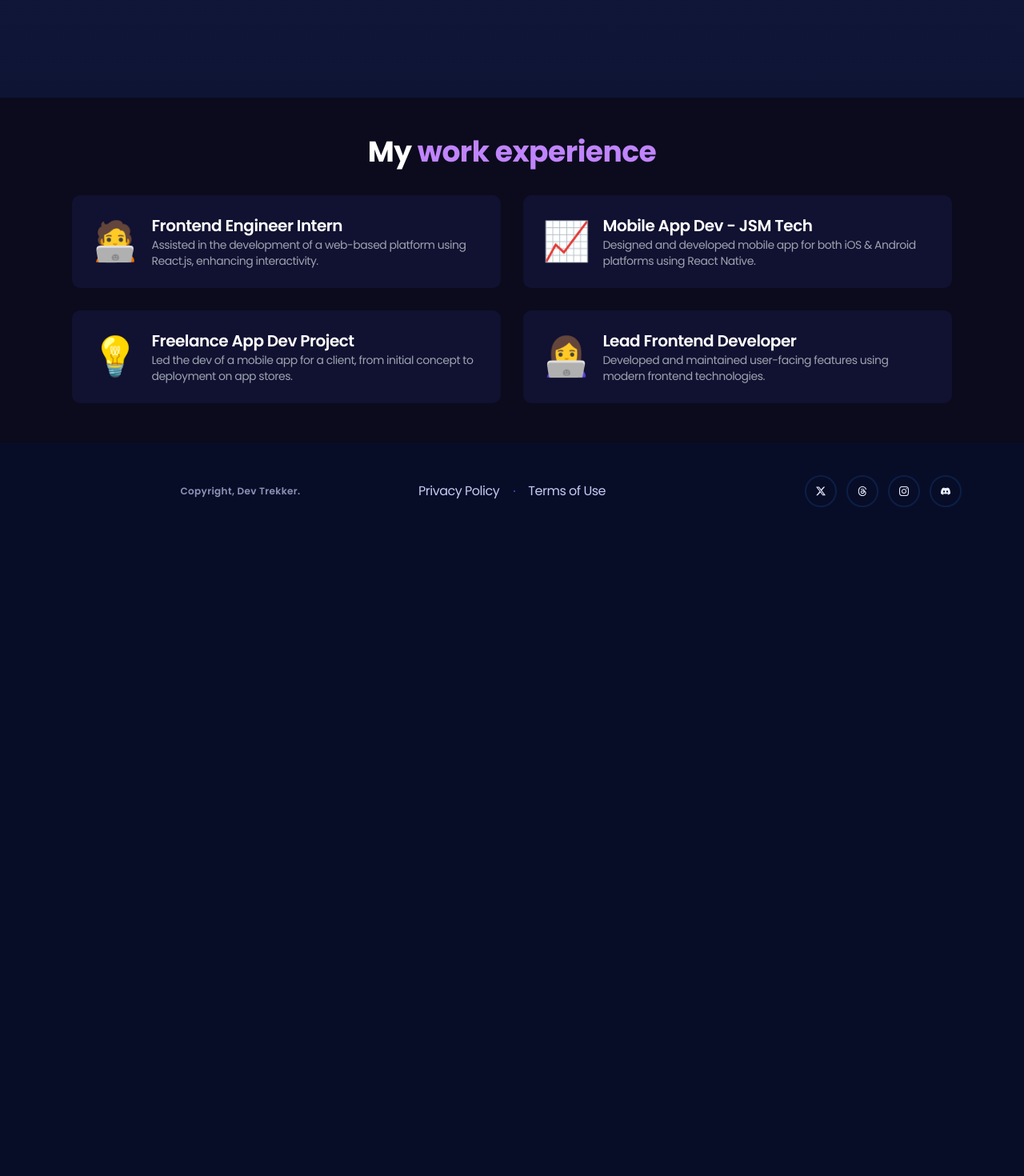
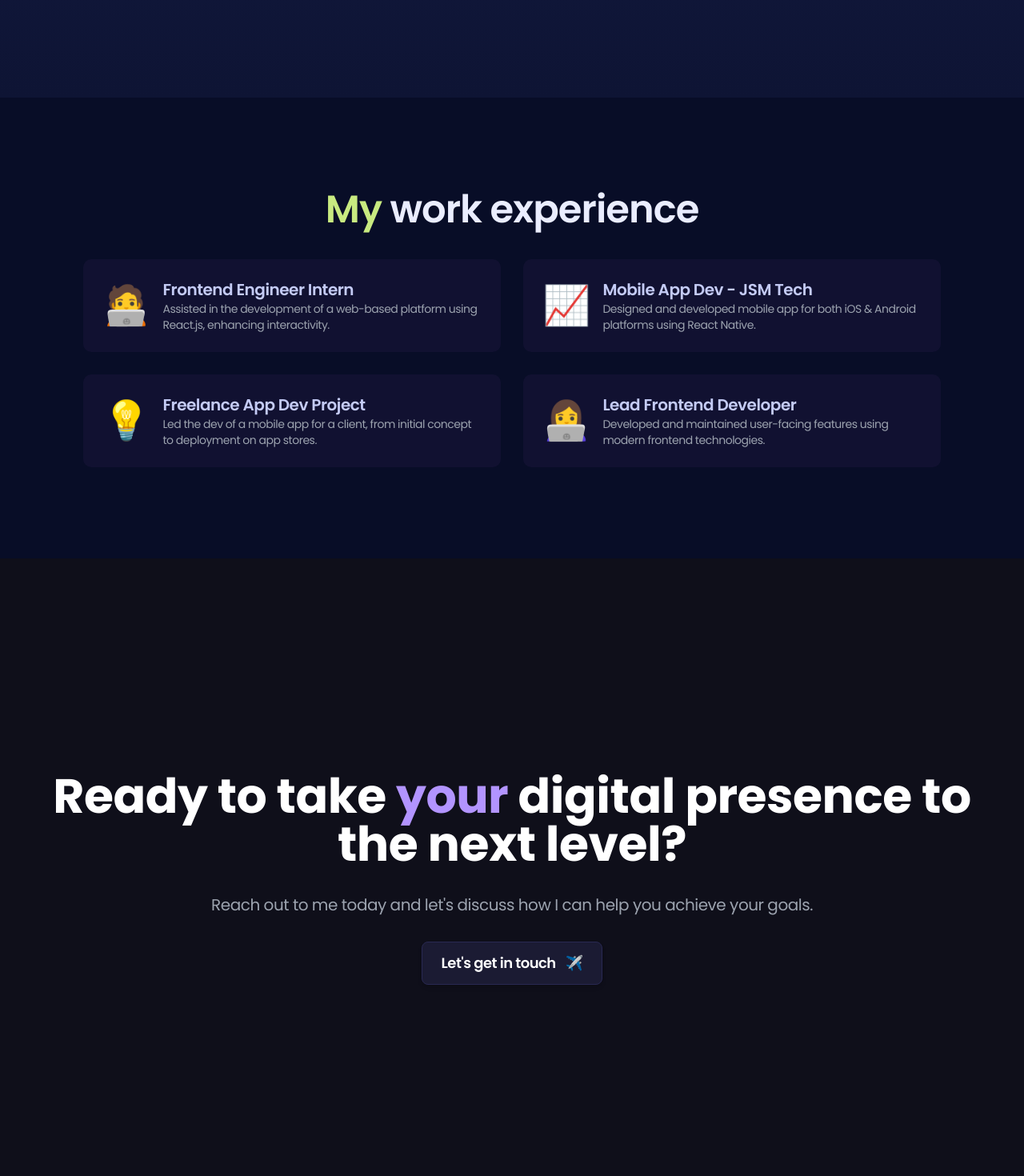
Before and after one commit to niks-nikhil-anand/My_Portfolio_NextJs_2025, a Next.js app: page / in a window 1280 px wide. Shown: the part 6720-8190 px from the top of the page at 80% size. Before the commit the page ends 7394 px from the top, so only its background shows below. Built offline with nearby package versions, Linux system fonts and the light colour scheme.

Commit message:
DigitalPresenceCTA added

```diff
--- a/src/app/page.js
+++ b/src/app/page.js
@@ -1,3 +1,4 @@
+import DigitalPresenceCTA from '@/components/sections/DigitalCTA'
 import Download from '@/components/sections/Download'
 import Experience from '@/components/sections/Experience'
 import Faq from '@/components/sections/Faq'
@@ -20,7 +21,9 @@ const page = () => {
       <Testimonials/>
       <Download/>
       <Experience/>
+      <DigitalPresenceCTA/>
       <Footer/>
+
     </div>
   )
 }
--- /dev/null
+++ b/src/components/sections/DigitalCTA.jsx
@@ -0,0 +1,42 @@
+"use client"
+import React from "react";
+import { motion } from "framer-motion";
+
+const DigitalPresenceCTA = () => {
+  return (
+    <div className="bg-[#0f0f1a] text-center min-h-screen flex items-center justify-center px-4">
+      <div className="space-y-8">
+        <motion.h1
+          initial={{ opacity: 0, y: -50 }}
+          animate={{ opacity: 1, y: 0 }}
+          transition={{ duration: 1 }}
+          className="text-4xl md:text-6xl font-bold text-white leading-snug"
+        >
+          Ready to take{" "}
+          <span className="text-[#b294ff]">your</span> digital presence to the
+          next level?
+        </motion.h1>
+        <motion.p
+          initial={{ opacity: 0 }}
+          animate={{ opacity: 1 }}
+          transition={{ duration: 1.5 }}
+          className="text-gray-400 text-lg md:text-xl"
+        >
+          Reach out to me today and let's discuss how I can help you achieve
+          your goals.
+        </motion.p>
+        <motion.div
+          whileHover={{ scale: 1.1 }}
+          transition={{ duration: 0.2 }}
+          className="inline-block"
+        >
+          <button className="bg-[#1b1b33] hover:bg-[#2e2e58] text-white text-lg font-semibold py-3 px-6 rounded-lg border border-[#292952] shadow-md">
+            Let's get in touch <span className="ml-2">✈️</span>
+          </button>
+        </motion.div>
+      </div>
+    </div>
+  );
+};
+
+export default DigitalPresenceCTA;
--- a/src/components/sections/Experience.jsx
+++ b/src/components/sections/Experience.jsx
@@ -31,15 +31,14 @@ const WorkExperience = () => {
   ];
 
   return (
-    <div className=" bg-[#0B0B1D] py-12 text-white">
-      <h2 className="text-4xl font-bold text-center mb-8">
-        My <span className="text-purple-400">work experience</span>
+    <div className=" container relative z-2 py-24 md:py-28 lg:py-30">
+      <h2 className="h3 max-md:h5 text-p3 font-bold text-center mb-8">
+        My <span className="h3 max-md:h5 text-p4">work experience</span>
       </h2>
       <div className="grid grid-cols-1 md:grid-cols-2 gap-6 px-6 max-w-6xl mx-auto">
         {experiences.map((exp, index) => (
           <motion.div
             key={index}
-            whileHover={{ scale: 1.05 }}
             transition={{ type: "spring", stiffness: 300 }}
             className="relative rounded-xl bg-[#111131] p-6 border-2 border-transparent bg-clip-padding hover:border-purple-500"
           >
```
